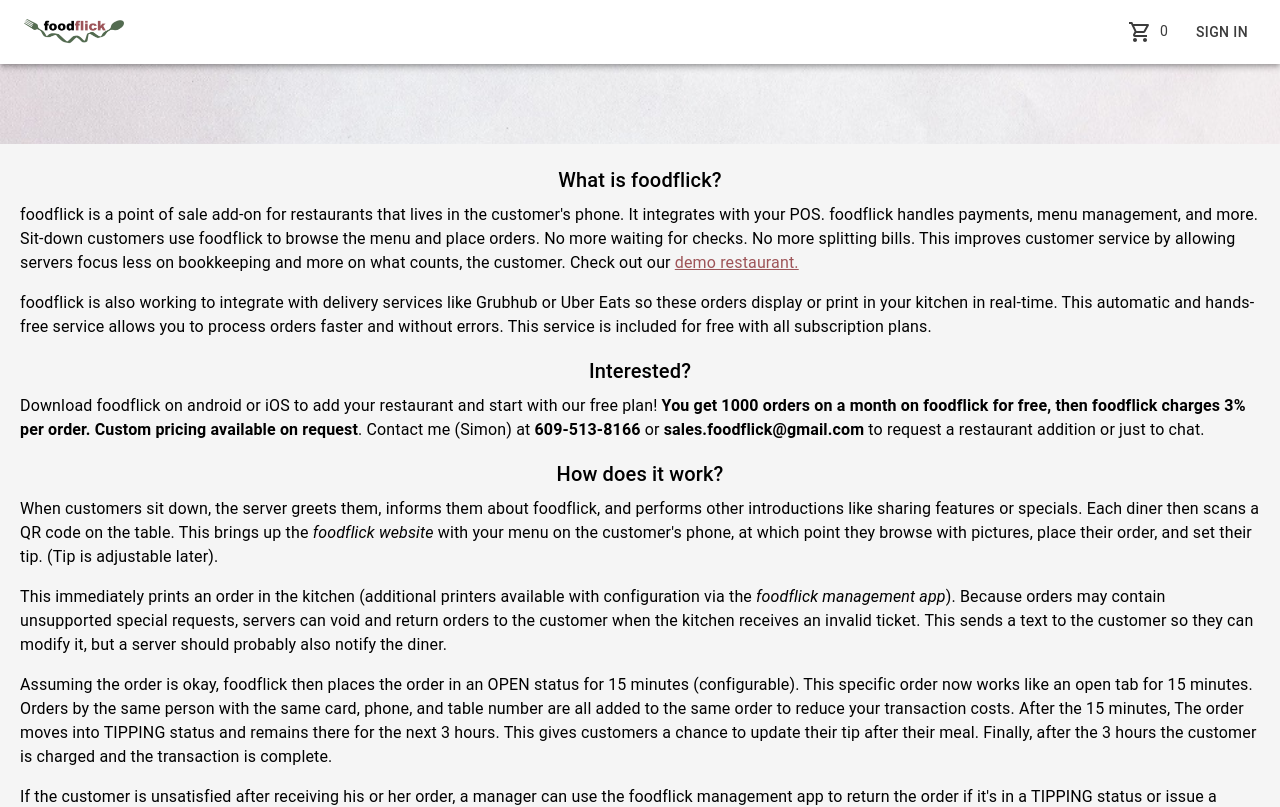
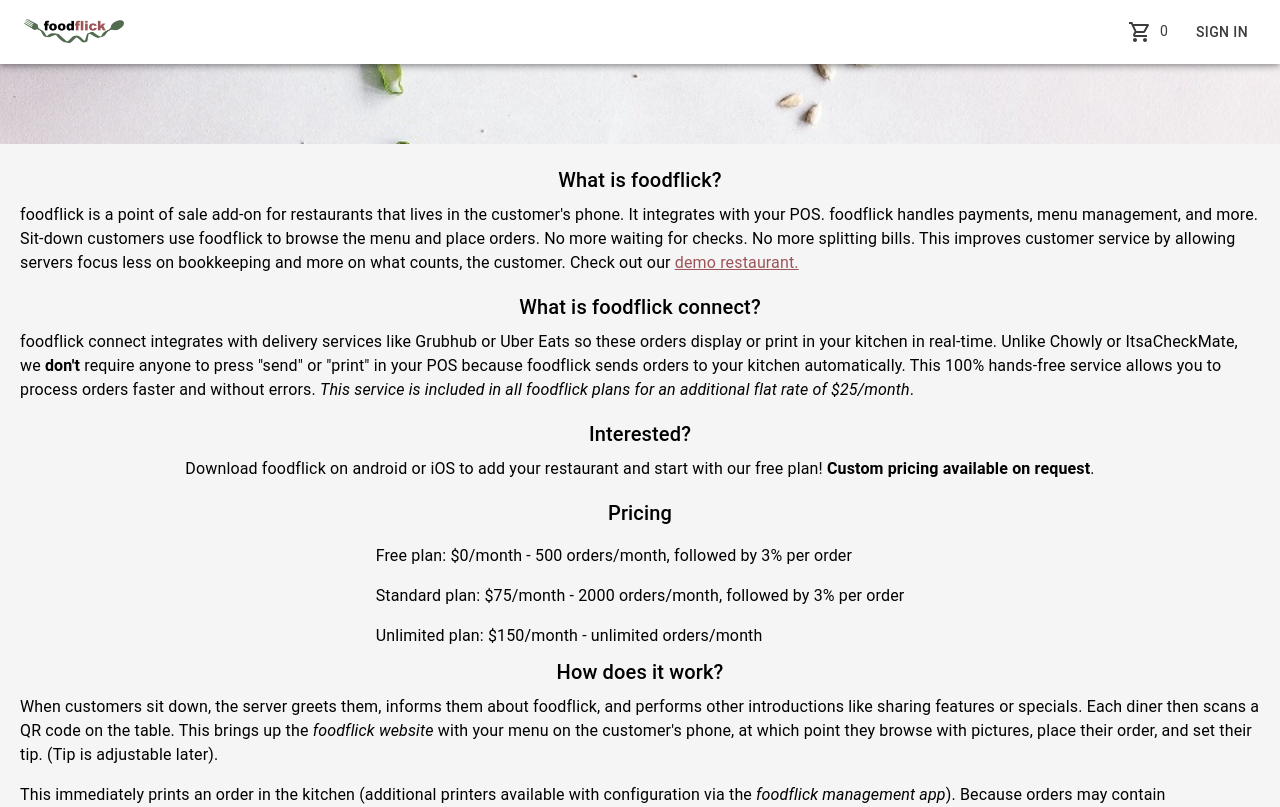
Before and after one commit to SimonVuong/foodflickserver, a React (Create React App) app in the folder client/: page /about in a window 1280 px wide. Shown: the top 807 px of the page. Built offline with nearby package versions, Linux system fonts and the light colour scheme; what jsrsasign, react-stripe-elements would draw is missing.

Commit message:
update about page

```diff
--- a/client/src/about/AboutPage.tsx
+++ b/client/src/about/AboutPage.tsx
@@ -1,6 +1,6 @@
 import React from 'react';
 import { RouteComponentProps } from '@reach/router';
-import { Theme, Link, Typography } from '@material-ui/core';
+import { Theme, Link, Typography, List, ListItem, ListItemText } from '@material-ui/core';
 import { makeStyles } from '@material-ui/styles';
 import { Link as RouterLink } from '@reach/router';
 import { routes } from 'general/routes/routes';
@@ -34,7 +34,7 @@
       <div className={classes.content}>
         <Typography variant='h6' gutterBottom>
           What is foodflick?
-      </Typography>
+        </Typography>
         <Typography variant='body1' paragraph>
           foodflick is a point of sale add-on for restaurants that lives in the customer's phone. It integrates with
           your POS. foodflick handles payments, menu management, and more. Sit-down customers use foodflick to browse
@@ -49,19 +49,52 @@
             demo restaurant.
           </Link>
         </Typography>
+        <Typography variant='h6' gutterBottom>
+          What is foodflick connect?
+        </Typography>
         <Typography variant='body1' gutterBottom paragraph>
-          foodflick is also working to integrate with delivery services like Grubhub or Uber Eats so these orders display
-          or print in your kitchen in real-time. This automatic and hands-free service allows you to process orders faster
-          and without errors. This service is included for free with all subscription plans.
+          foodflick connect integrates with delivery services like Grubhub or Uber Eats so these orders display
+          or print in your kitchen in real-time. Unlike Chowly or ItsaCheckMate, we <b> don't</b> require anyone
+          to press "send" or "print" in your POS because foodflick sends orders to your kitchen automatically. This 100% hands-free
+          service allows you to process orders faster and without errors. <i>This service is included in all foodflick
+          plans for an additional flat rate of $25/month</i>.
         </Typography>
         <Typography variant='h6' gutterBottom>
           Interested?
         </Typography>
         <Typography variant='body1' paragraph>
           Download foodflick on android or iOS to add your restaurant and start with our free plan!
-          <b> You get 1000 orders on a month on foodflick for free, then foodflick charges 3% per order. Custom pricing available on
-          request</b>. Contact me (Simon) at <b> 609-513-8166</b> or <b> sales.foodflick@gmail.com</b> to request a restaurant addition or just to chat.
+          <b> Custom pricing available on request</b>.
         </Typography>
+        <Typography variant='h6' gutterBottom>
+          Pricing
+        </Typography>
+        <List disablePadding>
+          <ListItem dense>
+            <ListItemText
+              primary='Free plan: $0/month - 500 orders/month, followed by 3% per order'
+              primaryTypographyProps={{
+                variant: 'body1'
+              }}
+            />
+          </ListItem>
+          <ListItem dense>
+            <ListItemText
+              primary='Standard plan: $75/month - 2000 orders/month, followed by 3% per order'
+              primaryTypographyProps={{
+                variant: 'body1'
+              }}
+            />
+          </ListItem>
+          <ListItem dense>
+            <ListItemText
+              primary='Unlimited plan: $150/month - unlimited orders/month'
+              primaryTypographyProps={{
+                variant: 'body1'
+              }}
+            />
+          </ListItem>
+        </List>
         <Typography variant='h6' gutterBottom>
           How does it work?
         </Typography>
```
